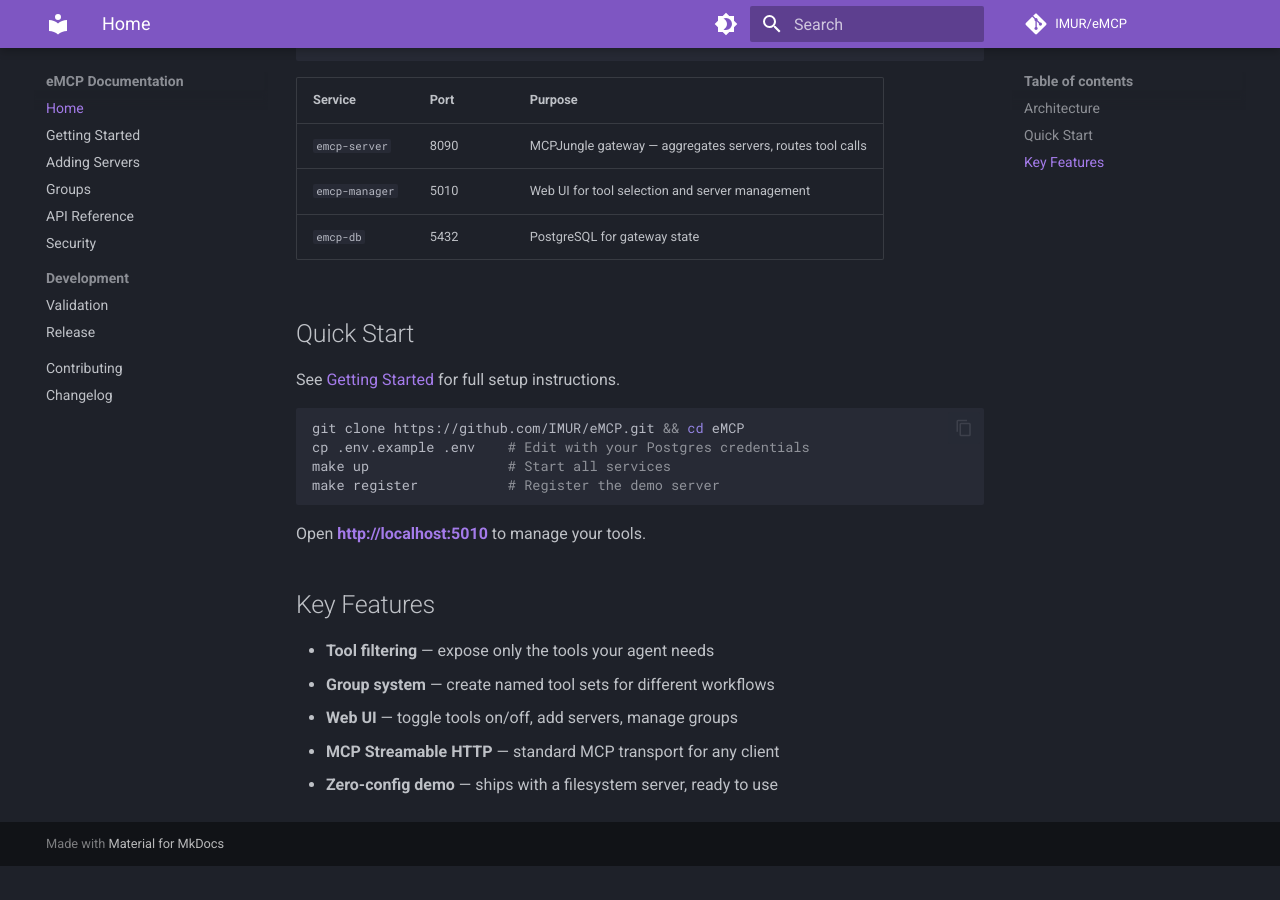
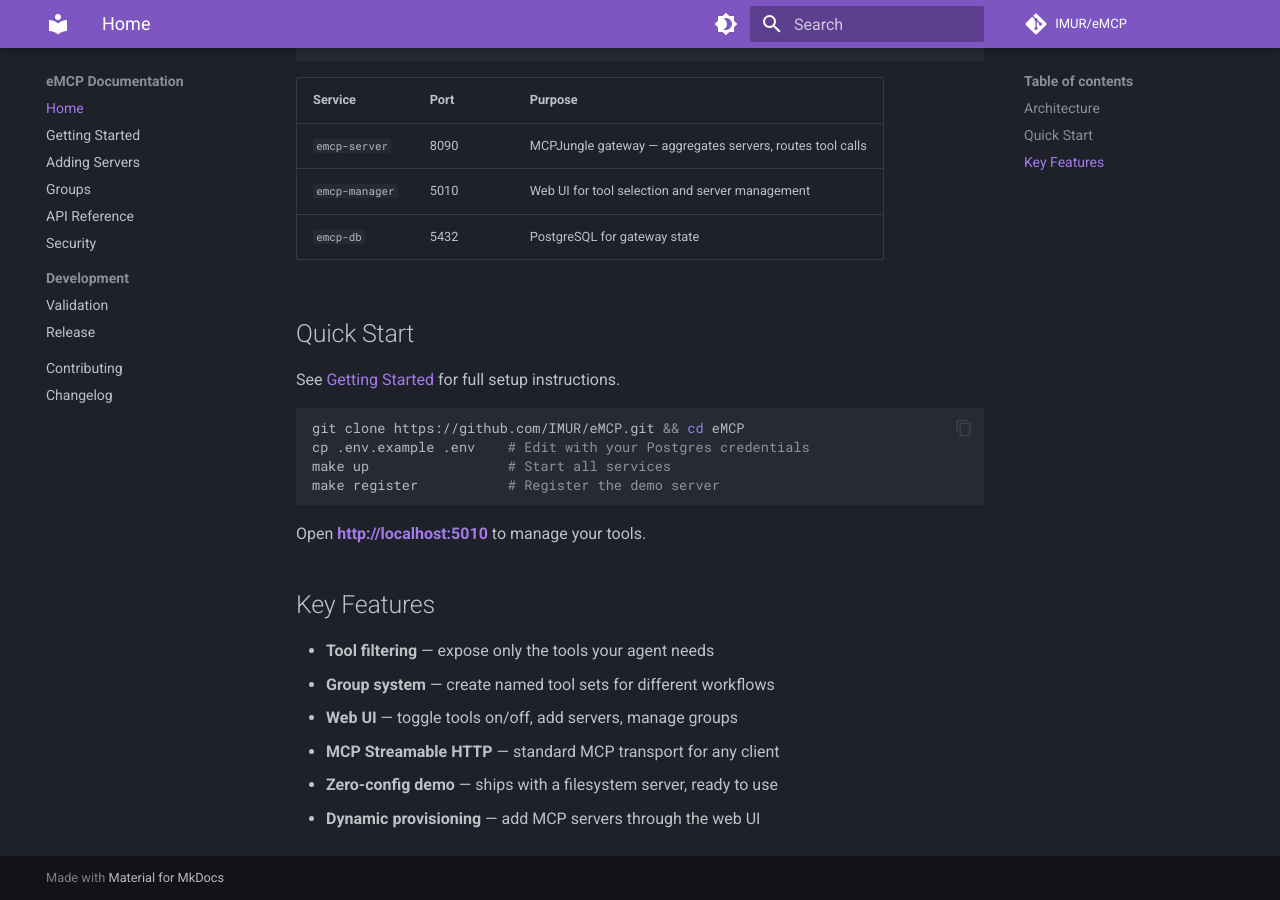
Before and after one commit to IMUR/eMCP, an MkDocs documentation site: the page built from docs/index.md, in a window 1280 px wide and 900 px high, scrolled down 517 px. Built offline with MkDocs 1.6.1 and Material for MkDocs 9.7.7, drawn with Linux system fonts in a browser that asks for light colours; comment, search, counter and statistics services are not loaded; before the commit the page ends 1383 px from its top, so only the background shows below that.

Commit message:
docs: add dynamic provisioning to index features list
Co-Authored-By: Claude Opus 4.6 <noreply@anthropic.com>

```diff
--- a/docs/index.md
+++ b/docs/index.md
@@ -45,3 +45,4 @@ Open **<http://localhost:5010>** to manage your tools.
 - **Web UI** — toggle tools on/off, add servers, manage groups
 - **MCP Streamable HTTP** — standard MCP transport for any client
 - **Zero-config demo** — ships with a filesystem server, ready to use
+- **Dynamic provisioning** — add MCP servers through the web UI
```
